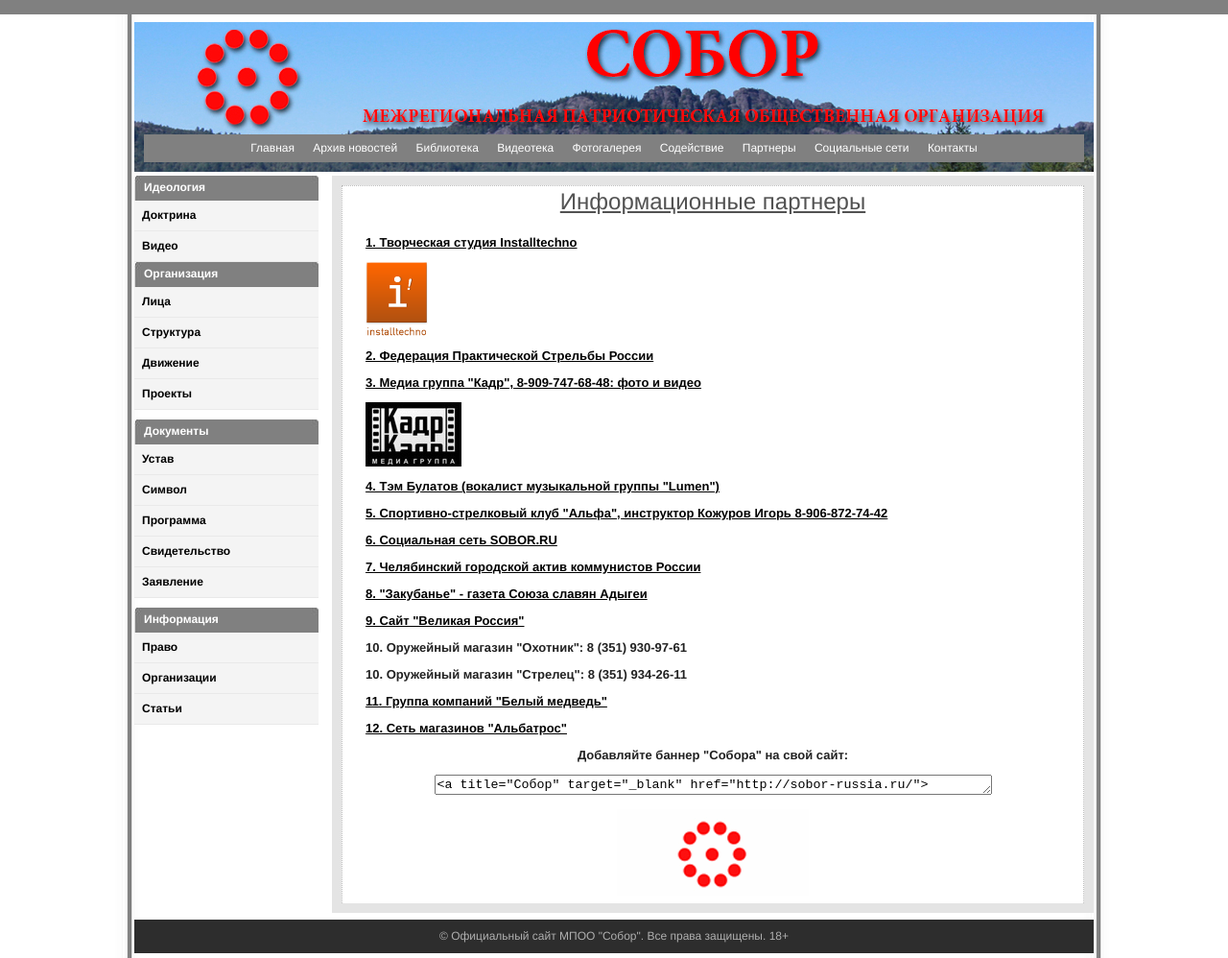
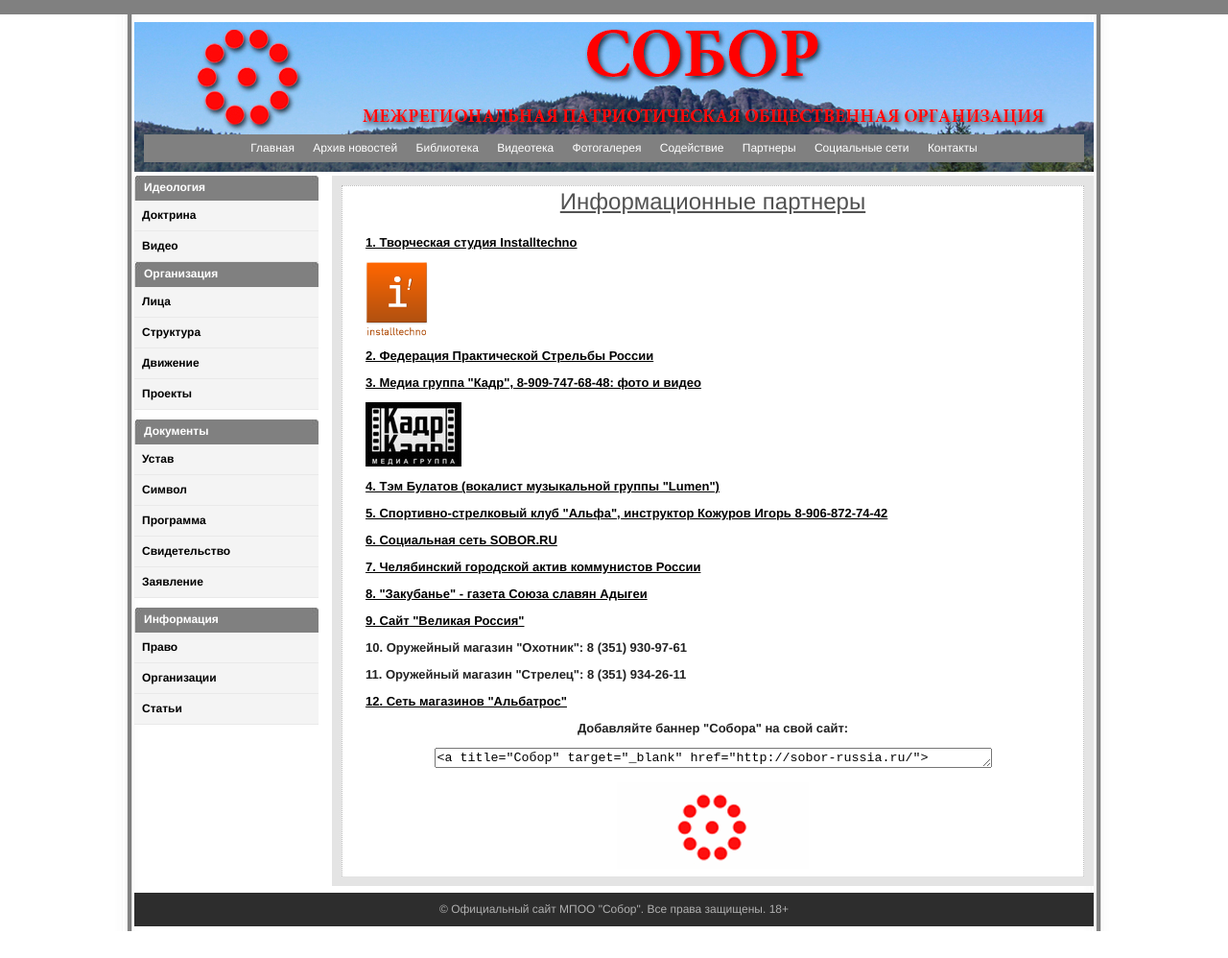
Before and after one commit to sobor-russia/sobor-russia.github.io, a plain HTML site: page menu/partners.html in a window 1280 px wide. Shown: the whole page at 96% size. After the commit the page ends 970 px from the top, so only its background shows below. Drawn offline with Linux system fonts and the light colour scheme.

Commit message:
Update partners.html

```diff
--- a/menu/partners.html
+++ b/menu/partners.html
@@ -212,9 +212,7 @@
 
 <p>10. Оружейный магазин "Охотник": 	8 (351) 930-97-61</p>
 
-<p>10. Оружейный магазин "Стрелец": 	8 (351) 934-26-11</p>
-
-<p><a href="http://gkmedved.ru/"target="_blank">11. Группа компаний "Белый медведь"</a>
+<p>11. Оружейный магазин "Стрелец": 	8 (351) 934-26-11</p>
 
 <p><a href="http://albatros174.ru/"target="_blank">12. Сеть магазинов "Альбатрос"</a></p>
 
```
